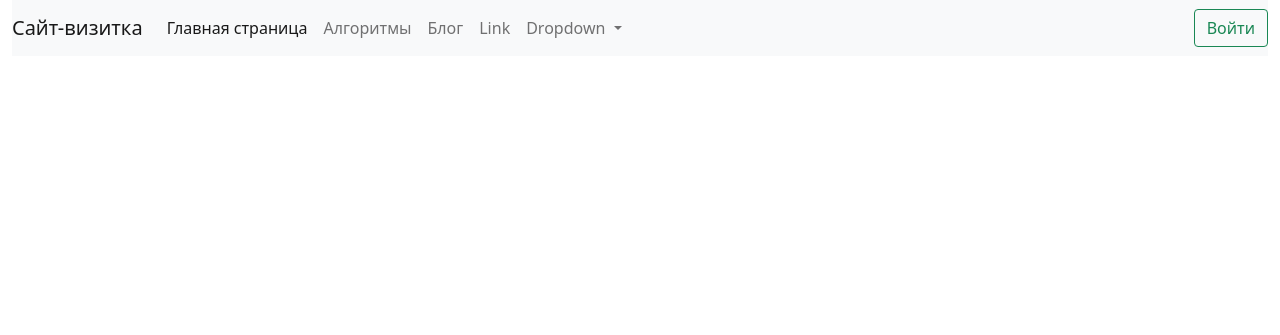
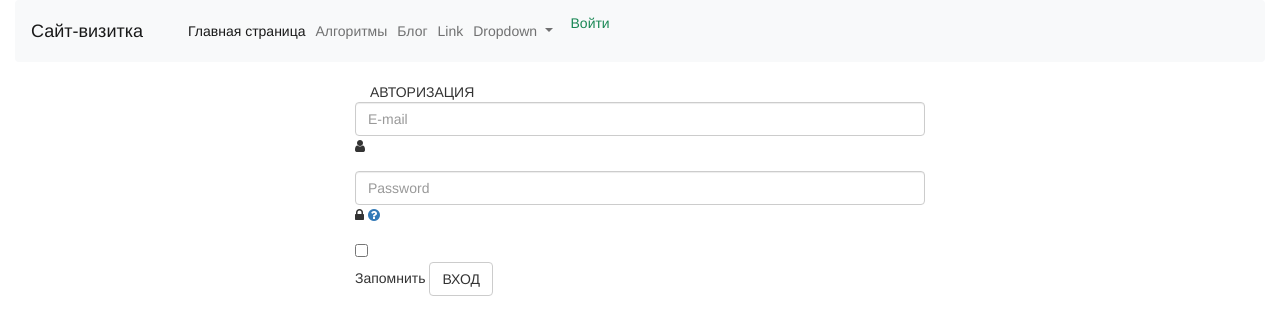
Before and after one commit to egor3101/business_card_website, a Django app: page /mywebsite/sign-in/ in a window 1280 px wide. Shown: the top 335 px of the page. Run offline with Django 3.2, Linux system fonts and the light colour scheme; some libraries are stand-ins or nearby versions.

Commit message:
added database queries and html / css curve authorization page (no code)

```diff
--- a/my_websiteproject/cutawayapp/static/css/mystyle.css
+++ b/my_websiteproject/cutawayapp/static/css/mystyle.css
@@ -0,0 +1,128 @@
+/* Demo Background */
+body{background:url(/images/bg/bg-6.png)}
+
+/* Form Style */
+.form-horizontal{
+ background: #fff;
+ padding-bottom: 40px;
+ border-radius: 15px;
+ text-align: center;
+}
+.form-horizontal .heading{
+ display: block;
+ font-size: 35px;
+ font-weight: 700;
+ padding: 35px 0;
+ border-bottom: 1px solid #f0f0f0;
+ margin-bottom: 30px;
+}
+.form-horizontal .form-group{
+ padding: 0 40px;
+ margin: 0 0 25px 0;
+ position: relative;
+}
+.form-horizontal .form-control{
+ background: #f0f0f0;
+ border: none;
+ border-radius: 20px;
+ box-shadow: none;
+ padding: 0 20px 0 45px;
+ height: 40px;
+ transition: all 0.3s ease 0s;
+}
+.form-horizontal .form-control:focus{
+ background: #e0e0e0;
+ box-shadow: none;
+ outline: 0 none;
+}
+.form-horizontal .form-group i{
+ position: absolute;
+ top: 12px;
+ left: 60px;
+ font-size: 17px;
+ color: #c8c8c8;
+ transition : all 0.5s ease 0s;
+}
+.form-horizontal .form-control:focus + i{
+ color: #00b4ef;
+}
+.form-horizontal .fa-question-circle{
+ display: inline-block;
+ position: absolute;
+ top: 12px;
+ right: 60px;
+ font-size: 20px;
+ color: #808080;
+ transition: all 0.5s ease 0s;
+}
+.form-horizontal .fa-question-circle:hover{
+ color: #000;
+}
+.form-horizontal .main-checkbox{
+ float: left;
+ width: 20px;
+ height: 20px;
+ background: #11a3fc;
+ border-radius: 50%;
+ position: relative;
+ margin: 5px 0 0 5px;
+ border: 1px solid #11a3fc;
+}
+.form-horizontal .main-checkbox label{
+ width: 20px;
+ height: 20px;
+ position: absolute;
+ top: 0;
+ left: 0;
+ cursor: pointer;
+}
+.form-horizontal .main-checkbox label:after{
+ content: "";
+ width: 10px;
+ height: 5px;
+ position: absolute;
+ top: 5px;
+ left: 4px;
+ border: 3px solid #fff;
+ border-top: none;
+ border-right: none;
+ background: transparent;
+ opacity: 0;
+ -webkit-transform: rotate(-45deg);
+ transform: rotate(-45deg);
+}
+.form-horizontal .main-checkbox input[type=checkbox]{
+ visibility: hidden;
+}
+.form-horizontal .main-checkbox input[type=checkbox]:checked + label:after{
+ opacity: 1;
+}
+.form-horizontal .text{
+ float: left;
+ margin-left: 7px;
+ line-height: 20px;
+ padding-top: 5px;
+ text-transform: capitalize;
+}
+.form-horizontal .btn{
+ float: right;
+ font-size: 14px;
+ color: #fff;
+ background: #00b4ef;
+ border-radius: 30px;
+ padding: 10px 25px;
+ border: none;
+ text-transform: capitalize;
+ transition: all 0.5s ease 0s;
+}
+@media only screen and (max-width: 479px){
+ .form-horizontal .form-group{
+ padding: 0 25px;
+ }
+ .form-horizontal .form-group i{
+ left: 45px;
+ }
+ .form-horizontal .btn{
+ padding: 10px 20px;
+ }
+}
--- a/my_websiteproject/cutawayapp/templates/base.html
+++ b/my_websiteproject/cutawayapp/templates/base.html
@@ -6,7 +6,7 @@
     <meta http-equiv="X-UA-Compatible" content="IE=edge">
     <meta name="viewport" content="width=device-width, initial-scale=1.0">
     <meta name="Description" content="Мой сайт,созданный для того,чтобы работодатель смог оценить мои навыки разработки сайтов."/>
-    <link rel="stylesheet" href="{% static 'css/mystyle.css' %}">
+    <link rel="stylesheet" href="{% static 'css/style.css' %}">
     <link rel="stylesheet" href="{% static 'css/bootstrap.min.css' %}">
     <link rel="stylesheet" href="{% static 'css/bootstrap.min.css.map' %}">
 
@@ -15,9 +15,7 @@
     <link rel="shortcut icon" type="image/png" href="{% static 'favicon.ico' %}"/>
     <title>{% block title %}{% endblock %}</title>
 </head>
-
       {% block Navbar %}{% endblock %}
-
   <body>
     <main>
         {% block Page %}{% endblock %}
--- a/my_websiteproject/cutawayapp/templates/cutaway/do_post.html
+++ b/my_websiteproject/cutawayapp/templates/cutaway/do_post.html
@@ -8,6 +8,6 @@
         <form method="POST" enctype="multipart/form-data">
         {% csrf_token %}
         {{ blog_form.as_p }}
-        <input type="submit" value="Отправить">
+        <input type="submit"    value="Отправить">
         </form>
 {% endblock %}
--- a/my_websiteproject/cutawayapp/templates/cutaway/sign_in.html
+++ b/my_websiteproject/cutawayapp/templates/cutaway/sign_in.html
@@ -1,7 +1,42 @@
 {% extends 'cutaway/base.html' %}
+{% load static %}
 
 {% block title %} Вход {% endblock %}
 
 {% block Page %}
+<link rel="stylesheet" href="https://cdnjs.cloudflare.com/ajax/libs/twitter-bootstrap/3.3.7/css/bootstrap.min.css" />
+<link rel="stylesheet" href="https://cdnjs.cloudflare.com/ajax/libs/font-awesome/4.7.0/css/font-awesome.min.css" />
 
+
+
+
+
+<div class="container">
+    <div class="row">
+
+    <div class="col-md-offset-3 col-md-6">
+    <form class="form-horizontal">
+    <span class="heading">АВТОРИЗАЦИЯ</span>
+    <div class="form-group">
+    <input type="email" class="form-control" id="inputEmail" placeholder="E-mail">
+    <i class="fa fa-user"></i>
+    </div>
+    <div class="form-group help">
+    <input type="password" class="form-control" id="inputPassword" placeholder="Password">
+    <i class="fa fa-lock"></i>
+    <a href="#" class="fa fa-question-circle"></a>
+    </div>
+    <div class="form-group">
+    <div class="main-checkbox">
+    <input type="checkbox" value="none" id="checkbox1" name="check"/>
+    <label for="checkbox1"></label>
+    </div>
+    <span class="text">Запомнить</span>
+    <button type="submit" class="btn btn-default">ВХОД</button>
+    </div>
+    </form>
+    </div>
+
+    </div><!-- /.row -->
+   </div><!-- /.container -->
  {% endblock %}
--- a/my_websiteproject/cutawayapp/views.py
+++ b/my_websiteproject/cutawayapp/views.py
@@ -18,7 +18,10 @@
 
 
 def blog(request):
-    return render(request, 'cutaway/blog.html', {})
+    posts = Blog.objects.all().order_by('name')
+    return render(request, 'cutaway/blog.html', {
+        'posts': posts
+    })
 
 
 def do_post(request):
```
Also changed, not shown: my_websiteproject/cutawayapp/templates/cutaway/blog.html (+7 -0 lines).
